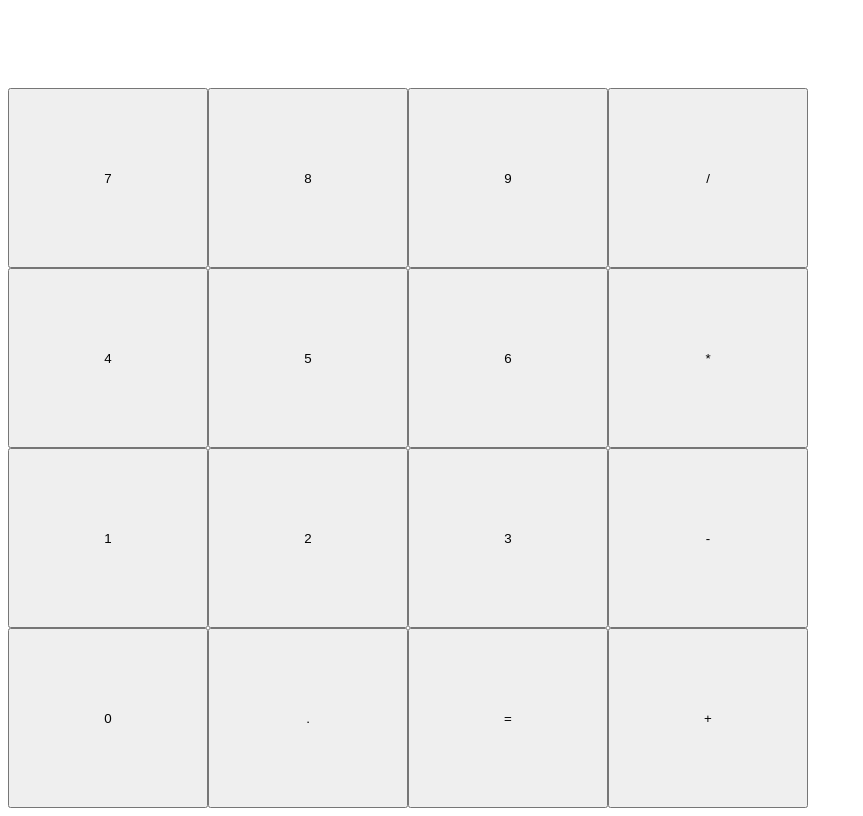
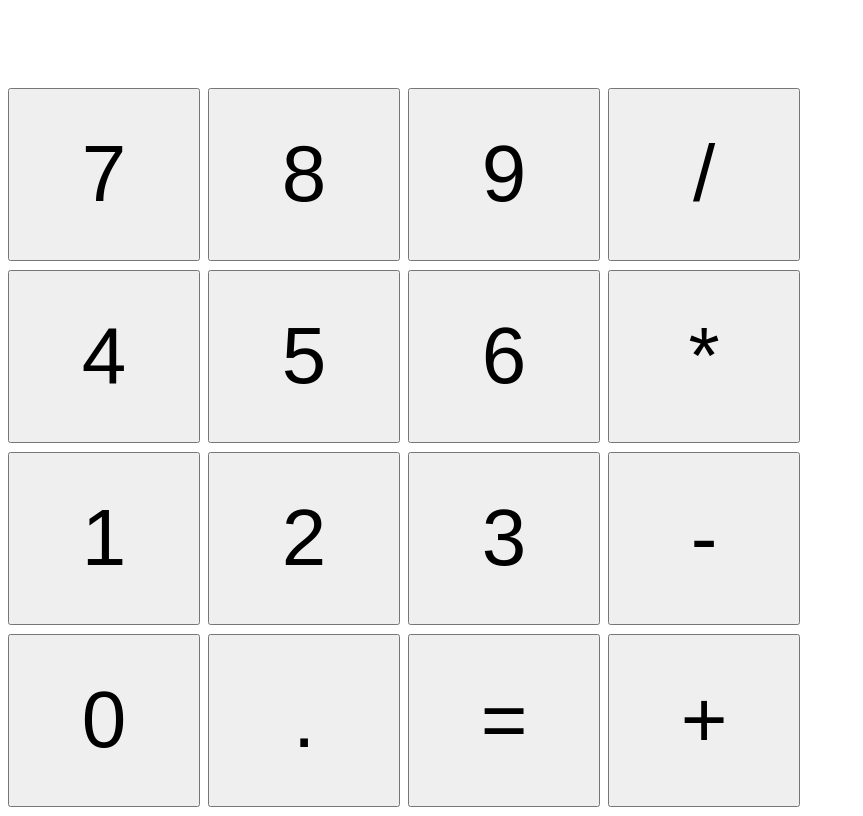
Before and after one commit to AKA-Menaquinone/calculator, a plain HTML site: page index.html in a window 1280 px wide. Shown: the whole page, without its empty margins (0-863 px from the left). Drawn offline with Linux system fonts and the light colour scheme.

Commit message:
Add space between keys

```diff
--- a/style.css
+++ b/style.css
@@ -1,3 +1,7 @@
+* {
+    box-sizing: border-box;
+}
+
 .container {
     height: 800px;
     width: 800px;
@@ -15,9 +19,11 @@
     height: 720px;
     display: flex;
     flex-wrap: wrap;
+    gap: 8px;
 }
 
 .key {
-    width: 25%;
-    height: 25%;
+    width: 24%;
+    height: 24%;
+    font-size: 80px;
 }
```
